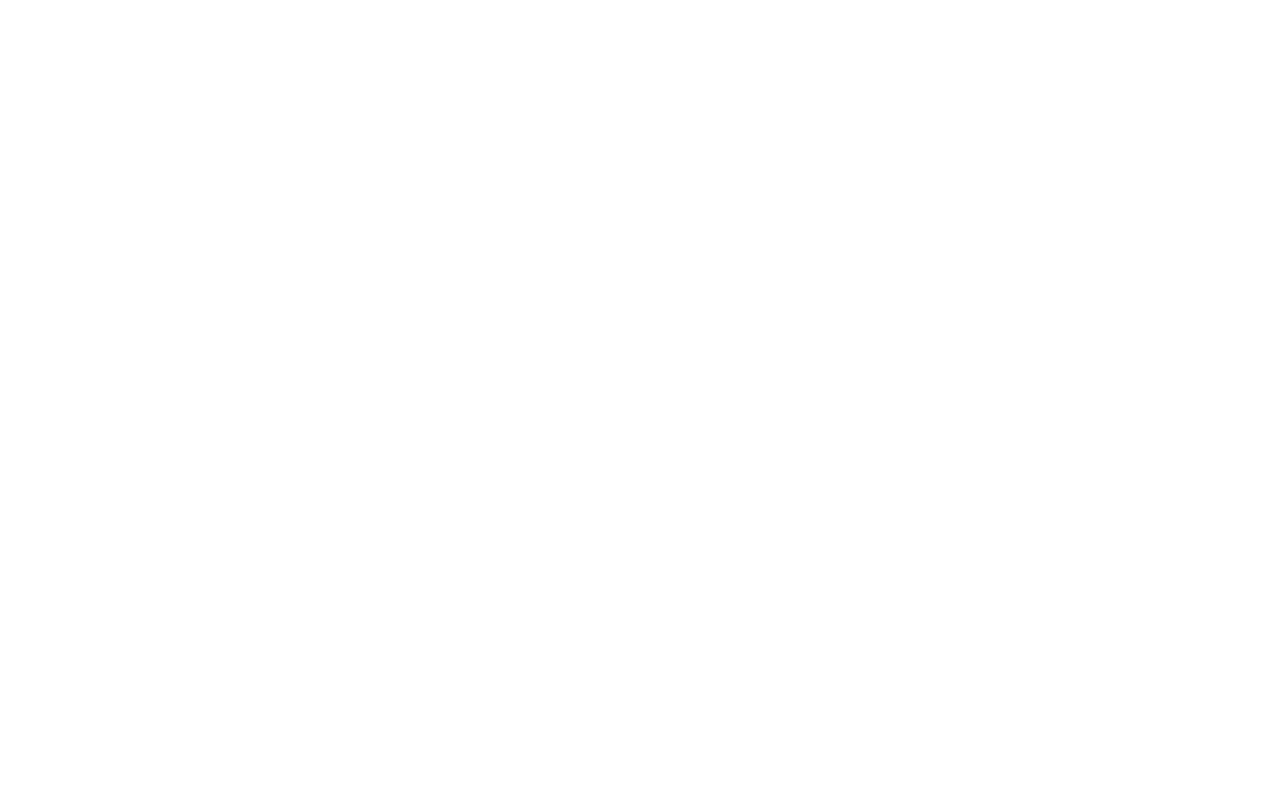
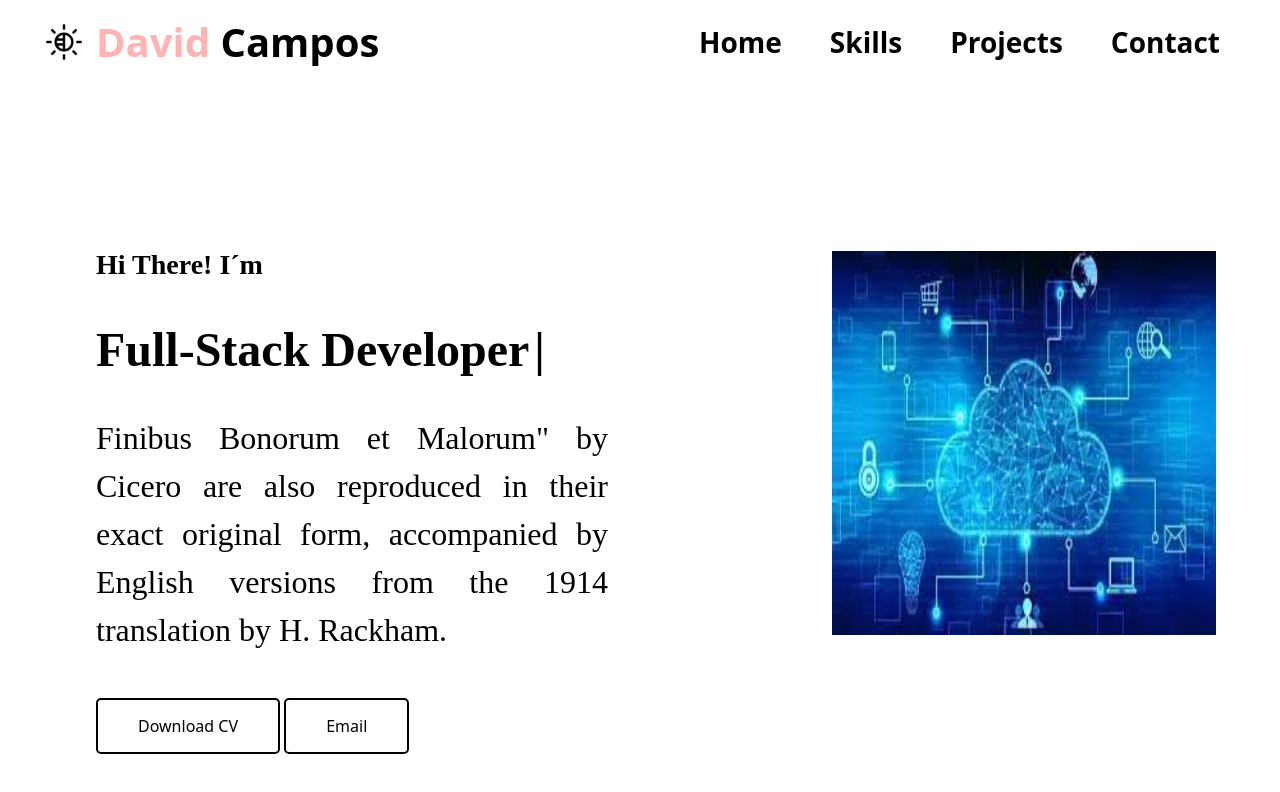
Before and after one commit to davidcampos23/Portfolio, a website: page dist/index.html in a window 1280 px wide. Drawn offline with Linux system fonts and the light colour scheme; files whose address does not match are found by name.

Commit message:
feat: page home

```diff
--- a/src/input.css
+++ b/src/input.css
@@ -1,3 +1,75 @@
 @tailwind base;
 @tailwind components;
 @tailwind utilities;
+
+@import url('https://fonts.googleapis.com/css2?family=Poppins:ital,wght@0,200;0,300;1,400&display=swap');
+@import url('https://fonts.googleapis.com/css2?family=Berkshire+Swash&display=swap');
+
+*{
+    margin: 0;
+    padding: 0;
+    box-sizing: border-box;
+    list-style: none;
+    text-decoration: none;
+    color: black;
+}
+
+body{
+    background-color: #EBEBEC;
+    /* max-width: 1200px; */
+    margin: 0 auto;
+}
+
+#Home{
+    animation: inicializar .7s forwards;
+}
+
+#digitando::after{
+    content: '|';
+    margin-left: 5px;
+    opacity: 1;
+    animation: pisca .5s infinite;
+}
+
+@keyframes pisca{
+    from{
+        opacity: 1;
+    }
+    to{
+        opacity: 0;
+    }
+}
+
+nav li{
+    cursor: pointer;
+    padding-left: 3rem;
+    font-size: 1.75rem;
+}
+
+h2{
+    font-family: 'Poppins';
+    font-weight: 600;
+}
+
+p{
+    font-family: 'Poppins';
+    font-weight: 200;
+}
+
+.linkHome{
+    justify-self: start;
+    padding: 15px 40px;
+    border-radius: 5px;
+    border: solid 2px black;
+}
+
+@keyframes inicializar{
+    from{
+        opacity: 0;
+        transform: translate3d(0, -60px, 0);
+    }
+    to{
+        opacity: 1;
+        transform: translate3d(0, 0, 0);
+    }
+}
--- a/tailwind.config.js
+++ b/tailwind.config.js
@@ -2,7 +2,20 @@
 module.exports = {
   content: ["./dist/*.{html,js}"],
   theme: {
-    extend: {},
+    extend: {
+      colors:{
+        second: '#FFB3B3',
+      },
+      fontSize:{
+        px28: '1.75rem',
+        px32: '2rem',
+        px40: '2.5rem',
+        px48: '3rem',
+      },
+      boxShadow:{
+        bx: '0 0 1rem white',
+      }
+    },
   },
   plugins: [],
 }
```
Also changed, not shown: dist/index.html, dist/output.css, dist/script.js (added), img/darkmode.png (added), img/download.jpg (added).
